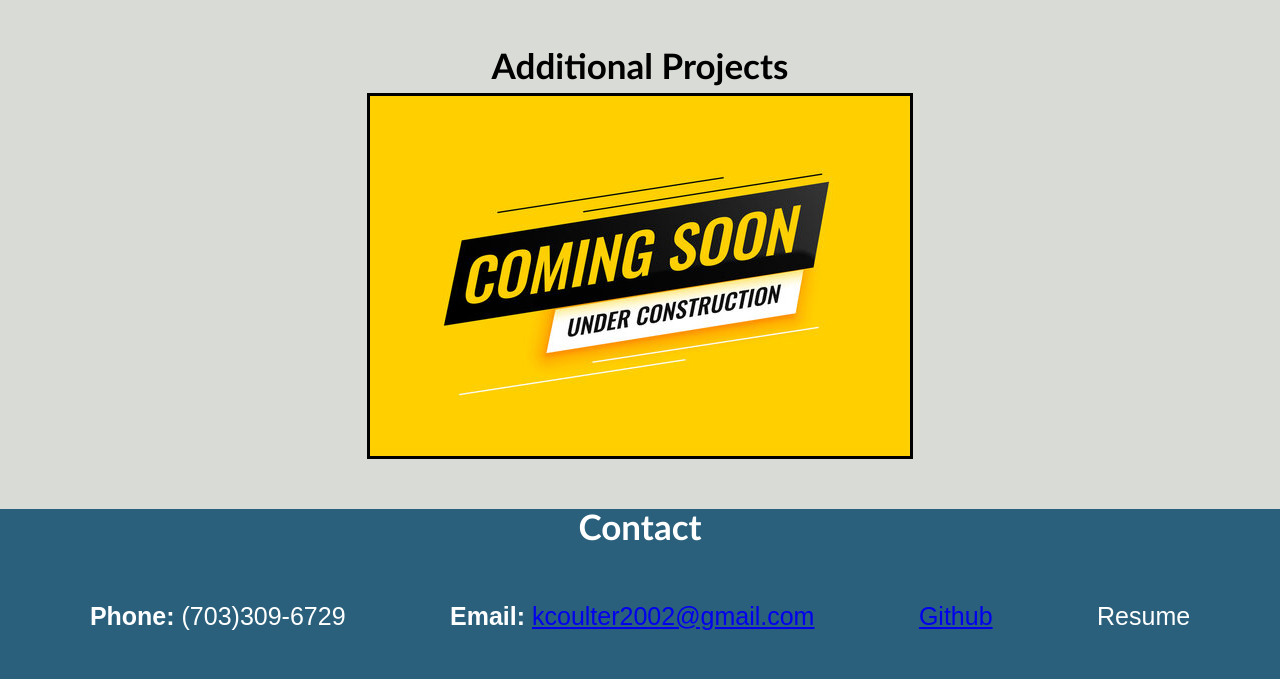
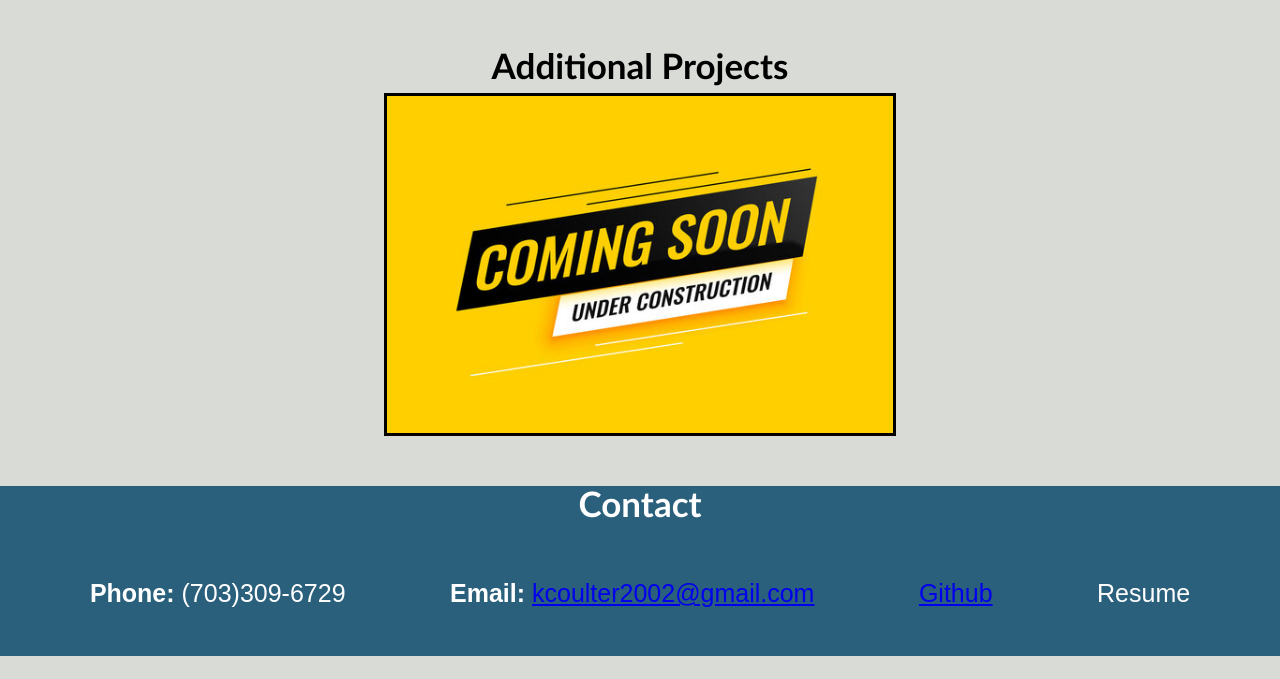
Before and after one commit to coulterkyle/Portfolio, a plain HTML site: page index.html in a window 1280 px wide. Shown: the part 1194-1873 px from the top of the page. After the commit the page ends 1850 px from the top, so only its background shows below. Drawn offline with Linux system fonts and the light colour scheme.

Commit message:
fixed coming soon image

```diff
--- a/assets/style.css
+++ b/assets/style.css
@@ -91,6 +91,13 @@ header h1 {
     width: 80%;
 }
 
+.coming-soon img {
+    height: 40%;
+    width: 40%;
+}
+
+
+
 #recent-work img:hover {
     border: 10px solid white;
 }
--- a/index.html
+++ b/index.html
@@ -49,7 +49,7 @@
                 <h3>Horiseon Project</h3>
                 <a href="https://coulterkyle.github.io/shiny-tribble/"><img src="assets/Image 12-12-23 at 10.50 PM.jpg" alt="Horiseon-Project"></a>
                 </div>
-                <div id="coming-soon">
+                <div id="coming-soon" class="coming-soon">
                     <h2> Additional Projects</h2>
                     <img src="assets/under-construction.jpeg" alt="Coming Soon!">
                 </div>
```
